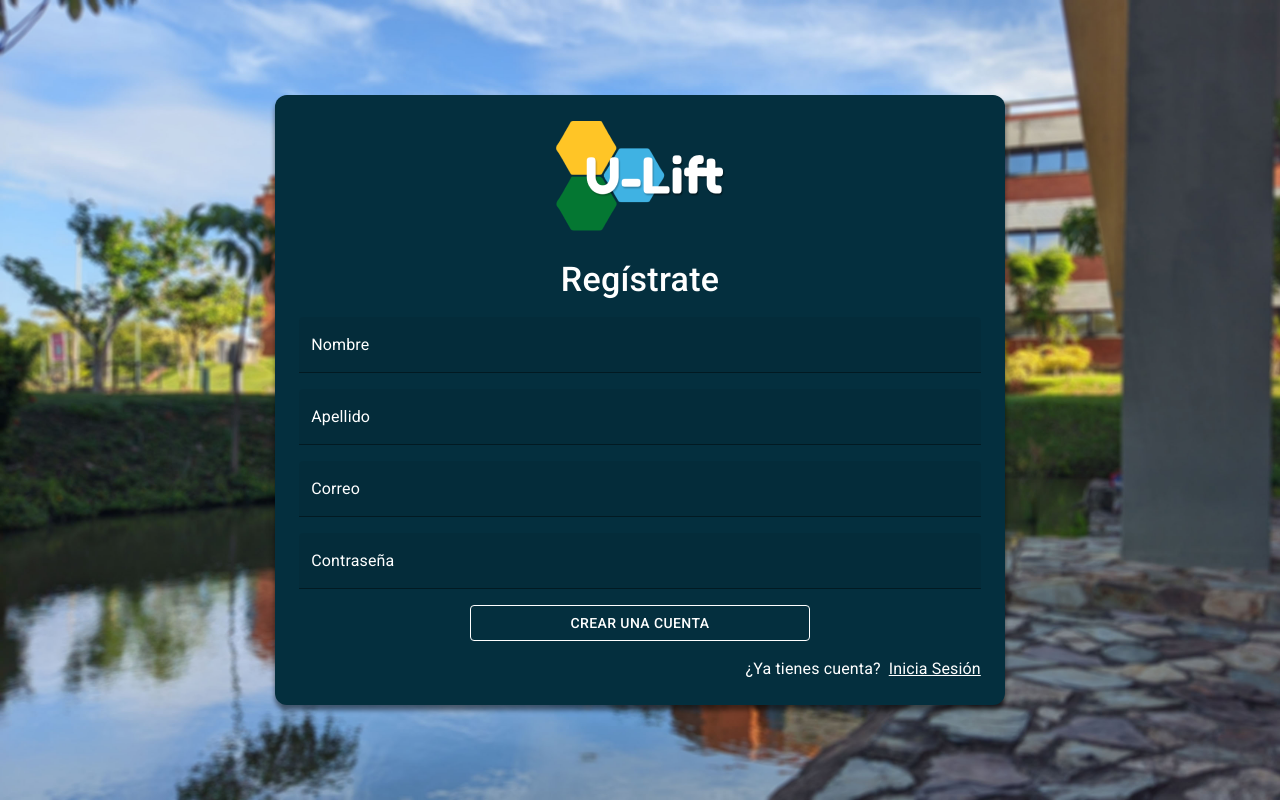
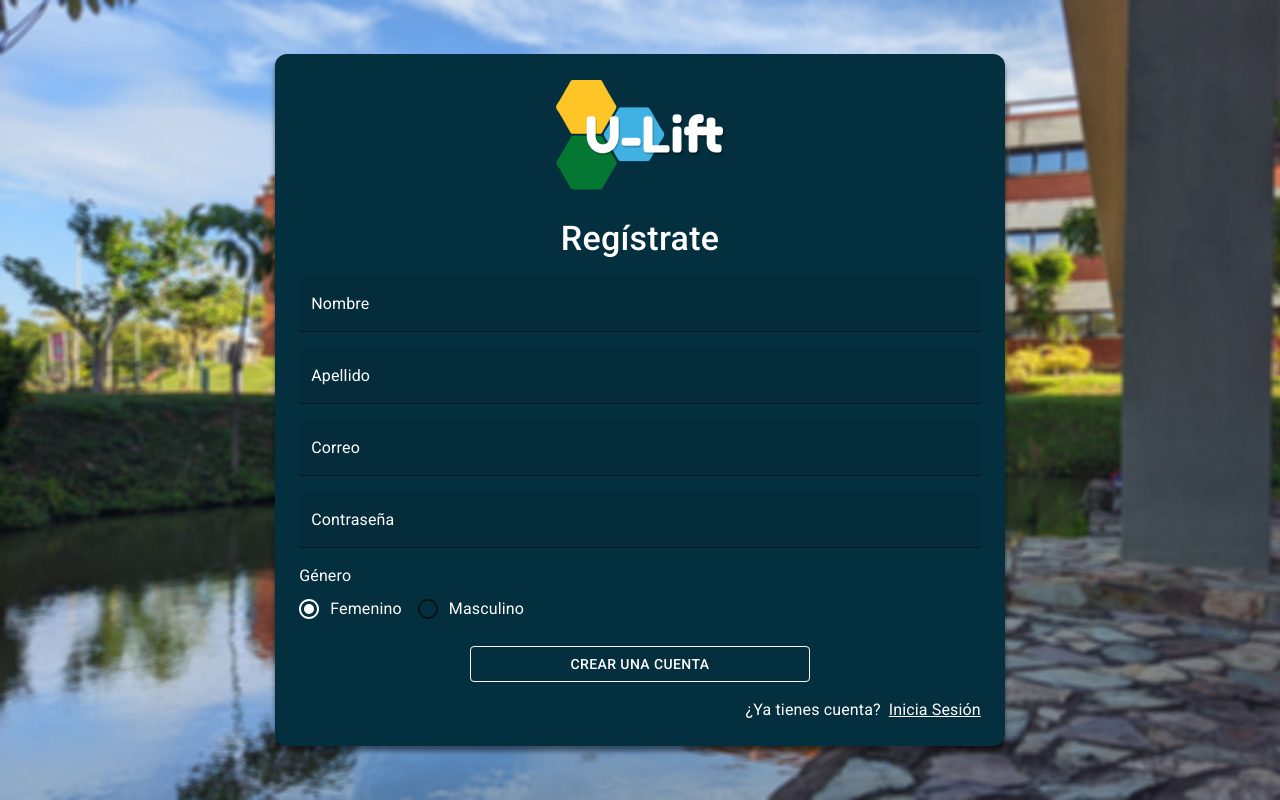
Before and after one commit to robersongarcia/ulift-client, a React (Vite) app: page /auth/registro in a window 1280 px wide. Built offline with nearby package versions, Linux system fonts and the light colour scheme.

Commit message:
continue with the signup page

```diff
--- a/src/auth/pages/SignUpPage.tsx
+++ b/src/auth/pages/SignUpPage.tsx
@@ -1,5 +1,15 @@
 import { AuthFormLayout } from '../layout/AuthFormLayout'
-import { Grid, TextField, Button, Link, Typography } from '@mui/material'
+import {
+  Grid,
+  TextField,
+  Button,
+  Link,
+  Typography,
+  RadioGroup,
+  FormLabel,
+  FormControlLabel,
+  Radio
+} from '@mui/material'
 import { Link as RouterLink } from 'react-router-dom'
 
 export function SignUpPage (): JSX.Element {
@@ -176,7 +186,33 @@ export function SignUpPage (): JSX.Element {
               variant='filled'
             />
           </Grid>
-
+          <Grid item xs={12}
+            sx={{
+              mb: 2,
+              borderRadius: 1
+            }}
+          >
+             <FormLabel id="demo-radio-buttons-group-label" sx={{
+               color: (theme) => theme.palette.primary.contrastText
+             }}>Género</FormLabel>
+            <RadioGroup
+              aria-labelledby="demo-radio-buttons-group-label"
+              defaultValue="female"
+              name="radio-buttons-group"
+              row={true}
+            >
+              <FormControlLabel
+                value="female"
+                control={<Radio color='secondary' />}
+                label="Femenino"
+              />
+              <FormControlLabel
+                value="male"
+                control={<Radio color='secondary' />}
+                label="Masculino"
+              />
+            </RadioGroup>
+          </Grid>
           <Grid container
             direction='row'
             justifyContent='center'
--- a/src/theme/DefaultTheme.ts
+++ b/src/theme/DefaultTheme.ts
@@ -7,7 +7,7 @@ export const themeOptions: ThemeOptions = {
       main: '#042F3E'
     },
     secondary: {
-      main: '#40B4E5',
+      main: '#fff',
       contrastText: '#fff'
     },
     background: {
@@ -18,6 +18,9 @@ export const themeOptions: ThemeOptions = {
     },
     warning: {
       main: '#ffc526'
+    },
+    info: {
+      main: '#40B4E5'
     }
   }
 }
```
